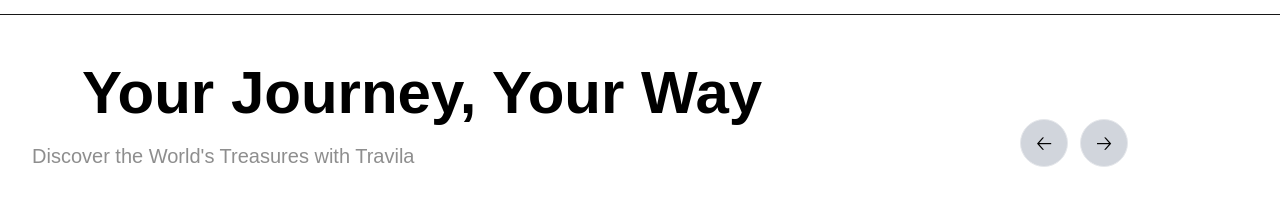
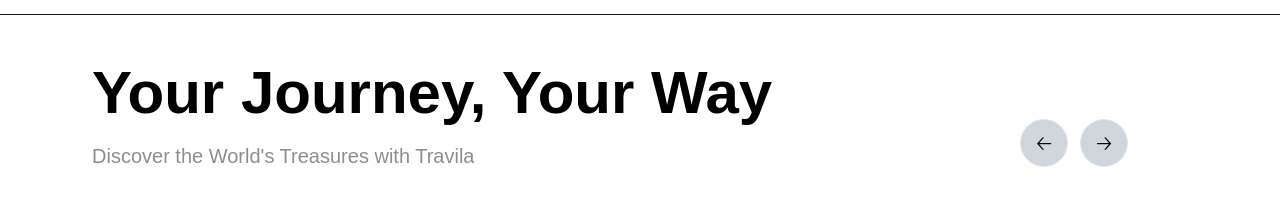
Before and after one commit to RoshanaGhemoshu/Travila, a Next.js app: page / in a window 1280 px wide. Shown: the part 251-467 px from the top of the page. Built offline with nearby package versions, Linux system fonts and the light colour scheme; grey boxes are pictures that could not be loaded.

Commit message:
Update page.js

```diff
--- a/src/app/page.js
+++ b/src/app/page.js
@@ -272,9 +272,9 @@ export default function TravilaWebsite() {
 {/* Main Content */}
 <div className="w-full px-4 sm:px-6 lg:px-8">
   {/* Hero Title */}
-  <div className="mb-8 sm:mb-12 flex flex-col sm:flex-row items-start justify-between gap-4 mt-10 ">
+  <div className="mb-8 sm:mb-12 flex flex-col sm:flex-row items-start justify-between gap-4 mt-10" style={{paddingLeft: '60px'}}>
   <div>
-    <h1 className="text-3xl sm:text-5xl lg:text-6xl text-black font-bold mb-3 leading-tight" style={{paddingLeft: '50px'}} >
+    <h1 className="text-3xl sm:text-5xl lg:text-6xl text-black font-bold mb-3 leading-tight">
       Your Journey, Your Way
     </h1>
     <p className="text-base sm:text-lg lg:text-xl" style={{color: '#8E8E8E'}}>
```
